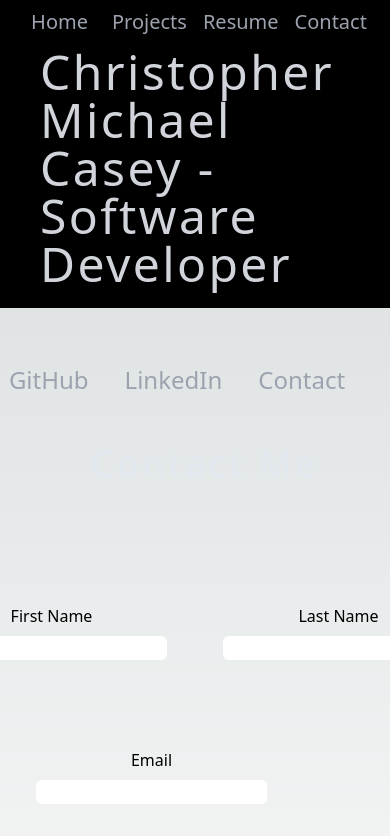
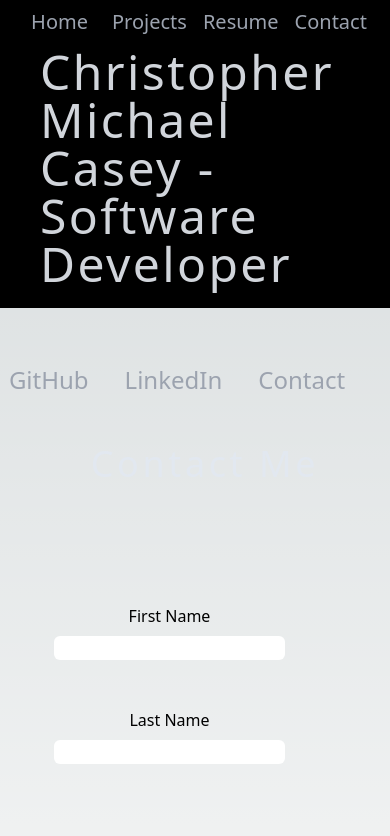
Before and after one commit to ChrisCasey-codestuff/MyPort, a Next.js app: page /contact in a window 390 px wide. Shown: the top 836 px of the page. Built offline with nearby package versions, Linux system fonts and the light colour scheme.

Commit message:
minor css fixes

```diff
--- a/pages/contact.js
+++ b/pages/contact.js
@@ -10,7 +10,7 @@ export default function Contact() {
       <div className="flex flex-row mt-10 mb-32">
         <div>
           <form className="flex flex-col lg:p-10  md:p-10 sm:p-5 rounded-md sm:w-1/2" action="https://getform.io/f/ab2831ce-9681-4e89-9a86-6652d337ba8c" method="POST">
-            <div className="flex flex-row justify-start pb-5 pt-5 lg:m-10 sm:m-5 md:m-5">
+            <div className="flex lg:flex-row md:flex-row sm:flex-col sm:items-center  sm:justify-center lg:justify-start  md:justify-start pt-5 lg:m-10 sm:ml-64 sm:m-5 md:m-5">
               <div className="flex flex-col m-5 justify-center items-center">
                 <p>First Name</p>
                 <input type="text" name="first name" className="m-2 rounded-md"></input>
--- a/pages/resume.js
+++ b/pages/resume.js
@@ -24,7 +24,7 @@ export default function Resume() {
       <div className="flex lg:flex-row md:flex-row sm:flex-col justify-center">
       <div className="flex flex-row lg:justify-start md:justify-start sm:justify-center bg-black w-1/2 rounded-md p-5 sm:mr-32">
 
-        <div className="flex flex-row items-center lg:pl-60 sm:pl-60 md:mr-0">
+        <div className="flex flex-row items-center lg:pl-60 sm:pl-56 md:mr-0">
         <div className="flex flex-col justify-start">
           <div data-aos="fade-zoom-in" data-aos-duration="700" className="box-border m-5 p-4  border-2 border-black hover:border-gray-300 rounded-md">
             <GrReactjs size={60} alt="React"/>
```
